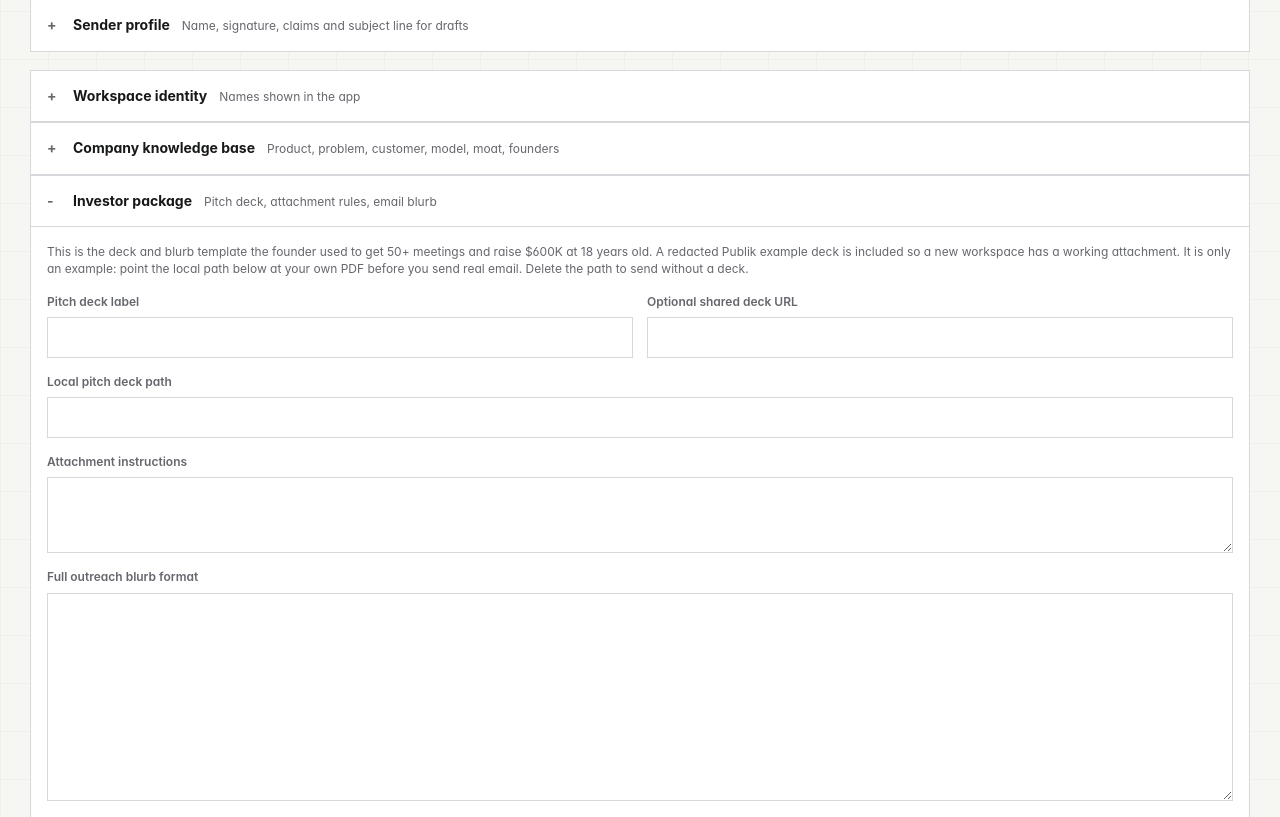
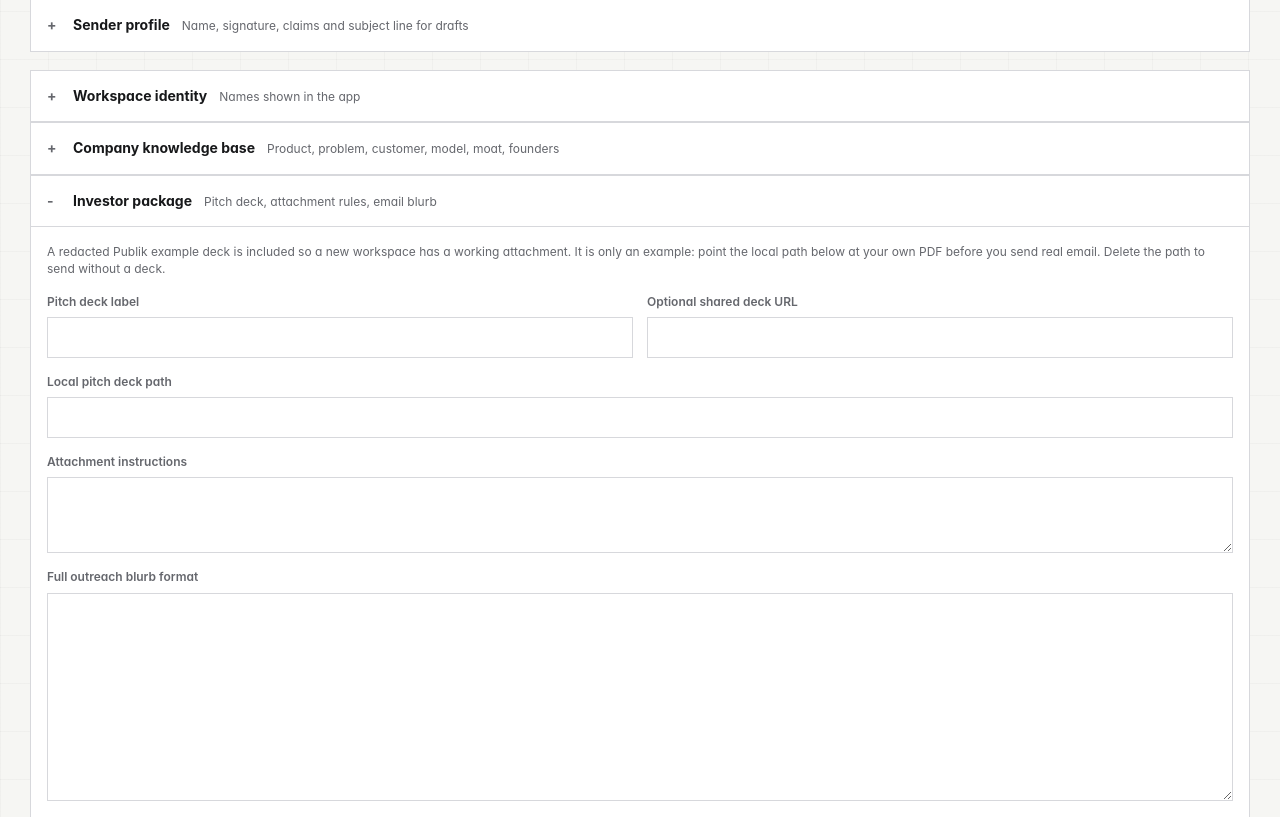
Before and after one commit to akritagrawal-stack/vcoutreach, a Python web app: template vcoutreach/web/server/templates/settings.html in a window 1280 px wide, after a click that opens the changed part. Shown: the part 757-1574 px from the top of the page. Run offline with Jinja, Linux system fonts and the light colour scheme; the template is opened without the code that fills it, so the values that code supplies are empty.

Commit message:
Show the track record note on the drafting pages instead of Settings

```diff
--- a/vcoutreach/web/server/templates/crm_drafts.html
+++ b/vcoutreach/web/server/templates/crm_drafts.html
@@ -7,6 +7,7 @@
     <div><div class="crm-eyebrow">DRAFT REVIEW / WORKSPACE FILES</div><h1>Drafts (lint).</h1><p>Review each email and fix flagged issues. Sending happens from the batch review, behind the typed SEND TO check.</p></div>
     <div class="form-actions"><a class="crm-button crm-button-small crm-button-secondary" href="/crm/send-plan">View send plan</a><a class="crm-button crm-button-small crm-button-secondary" href="/partners">Review batch send</a></div>
   </header>
+  <p class="svc-hint">This is our email template and pitch deck that has gotten 50+ meetings and $600K raised in funding.</p>
   <details class="crm-panel crm-collapse">
     <summary>Write drafts</summary>
     <form method="post" action="/crm/drafts/write" class="crm-filters">
--- a/vcoutreach/web/server/templates/draft.html
+++ b/vcoutreach/web/server/templates/draft.html
@@ -6,6 +6,7 @@
   <nav class="crm-breadcrumb" aria-label="Breadcrumb"><a href="/crm/drafts">Drafts</a><span>/</span><span>Edit draft</span></nav>
   {% if draft.blocked_reason %}<p class="flash flash-warning">blocked: {{ draft.blocked_reason }}</p>{% endif %}
   <header class="crm-hero"><div><div class="crm-eyebrow">EDITOR / SAVE AND CHECK</div><h1>{{ draft.subject or 'Untitled draft' }}</h1><p>To: {{ draft.recipient_name }} &lt;{{ draft.recipient_email }}&gt;</p></div><span class="badge {{ 'badge-danger' if draft.status == 'blocked' else 'badge-success' }}">{{ draft.approval_state }}</span></header>
+  <p class="svc-hint">This is our email template and pitch deck that has gotten 50+ meetings and $600K raised in funding.</p>
   <div class="draft-editor-layout">
     <section class="crm-panel draft-editor-main" aria-label="Draft editor">
       {% if draft.issues %}<ul class="lint-issues" aria-live="polite">{% for issue in draft.issues %}<li><strong>{{ issue.code }}</strong>: {{ issue.message }}</li>{% endfor %}</ul>{% else %}<p class="draft-clear" aria-live="polite">No lint issues detected.</p>{% endif %}
--- a/vcoutreach/web/server/templates/settings.html
+++ b/vcoutreach/web/server/templates/settings.html
@@ -122,7 +122,7 @@
       {{ fld('business_model','Business model and pricing',1400,5) }}{{ fld('competitive_advantage','Competitive advantage and moat',1400,5) }}{{ fld('founder_background','Founder background',1600,5) }}
     {% endcall %}
     {% call section('sec-package', 'Investor package', 'Pitch deck, attachment rules, email blurb') %}
-      <p class="svc-hint wide">This is the deck and blurb template the founder used to get 50+ meetings and raise $600K at 18 years old. A redacted Publik example deck is included so a new workspace has a working attachment. It is only an example: point the local path below at your own PDF before you send real email. Delete the path to send without a deck.</p>
+      <p class="svc-hint wide">A redacted Publik example deck is included so a new workspace has a working attachment. It is only an example: point the local path below at your own PDF before you send real email. Delete the path to send without a deck.</p>
       {{ fld('pitch_deck_label','Pitch deck label',160) }}{{ fld('pitch_deck_url','Optional shared deck URL',240,type='url') }}{{ fld('pitch_deck_path','Local pitch deck path',500,wide=true) }}
       {{ fld('attachment_notes','Attachment instructions',1200,3,wide=true) }}{{ fld('outreach_blurb_template','Full outreach blurb format',3000,10,wide=true) }}
     {% endcall %}
```
Also changed, not shown: vcoutreach/data/examples/README.md.
